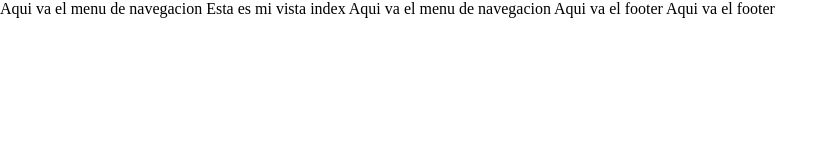
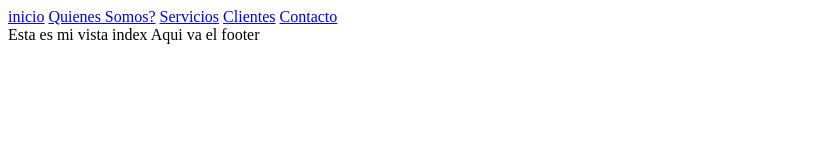
Before and after one commit to D12vid/pagina-1, an Astro site: page / in a window 1280 px wide. Shown: the whole page, without its empty margins (0-837 px from the left). Built offline with nearby package versions, Linux system fonts and the light colour scheme; Astro itself is replaced by a stand-in of ours.

Commit message:
Agregue estructura de navegación y actualice las páginas con el componente Layout

```diff
--- a/src/layouts/Layout.astro
+++ b/src/layouts/Layout.astro
@@ -1,22 +1,25 @@
-
-
-
-
-
-
 
 <!doctype html>
 <html lang="en">
 	<head>
+
 		<meta charset="UTF-8" />
 		<meta name="viewport" content="width=device-width" />
 		<link rel="icon" type="image/svg+xml" href="/favicon.svg" />
 		<meta name="generator" content={Astro.generator} />
-		<title>Astro Basics</title>
+		<title>TivaDesign</title>
+
 	</head>
 	<body>
-
-	 Aqui va el menu de navegacion
+		<header>
+			<nav>
+				<a href="/">inicio</a>
+				<a href="/whoweare">Quienes Somos?</a>
+				<a href="/servicies">Servicios</a>
+				<a href="/customers">Clientes</a>
+			  <a href="/contact">Contacto</a>
+			</nav>
+		</header>
 
 	 <!-- la dejaremos asi -->
 		<slot />
@@ -24,16 +27,5 @@
 
 	 Aqui va el footer
 
-
-
 	</body>
 </html>
-
-<style>
-	html,
-	body {
-		margin: 0;
-		width: 100%;
-		height: 100%;
-	}
-</style>
--- a/src/pages/contact.astro
+++ b/src/pages/contact.astro
@@ -0,0 +1,6 @@
+---
+import Layout from "../layouts/Layout.astro"
+---
+<Layout>
+    pagina de contacto
+</Layout>
--- a/src/pages/customers.astro
+++ b/src/pages/customers.astro
@@ -0,0 +1,6 @@
+---
+import Layout from "../layouts/Layout.astro"
+---
+<Layout>
+    pagina de clientes
+</Layout>
--- a/src/pages/index.astro
+++ b/src/pages/index.astro
@@ -2,4 +2,5 @@
 import Layout
  from "../layouts/Layout.astro"
 ---
-<Layout> Esta es mi vista index <Layout>
+
+<Layout> Esta es mi vista index </Layout>
--- /dev/null
+++ b/src/pages/whoweare.astro
@@ -0,0 +1,6 @@
+---
+import Layout from "../layouts/Layout.astro"
+---
+<Layout>
+    pagina de informacion de quienes somos
+</Layout>
```
Also changed, not shown: src/pages/servicies.astro (+7 -0 lines).
